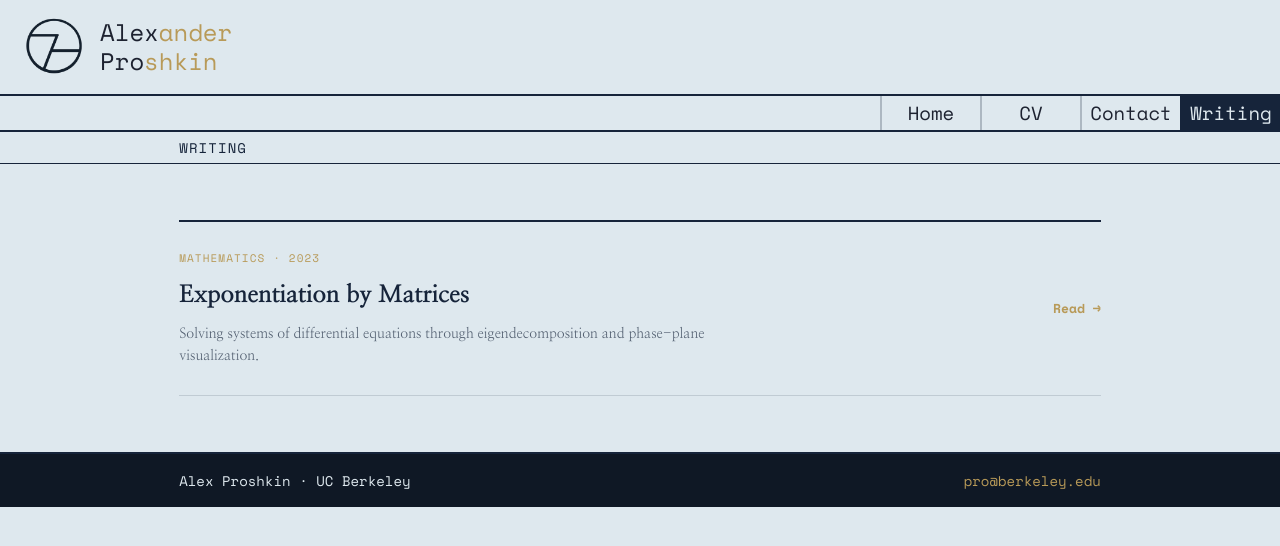
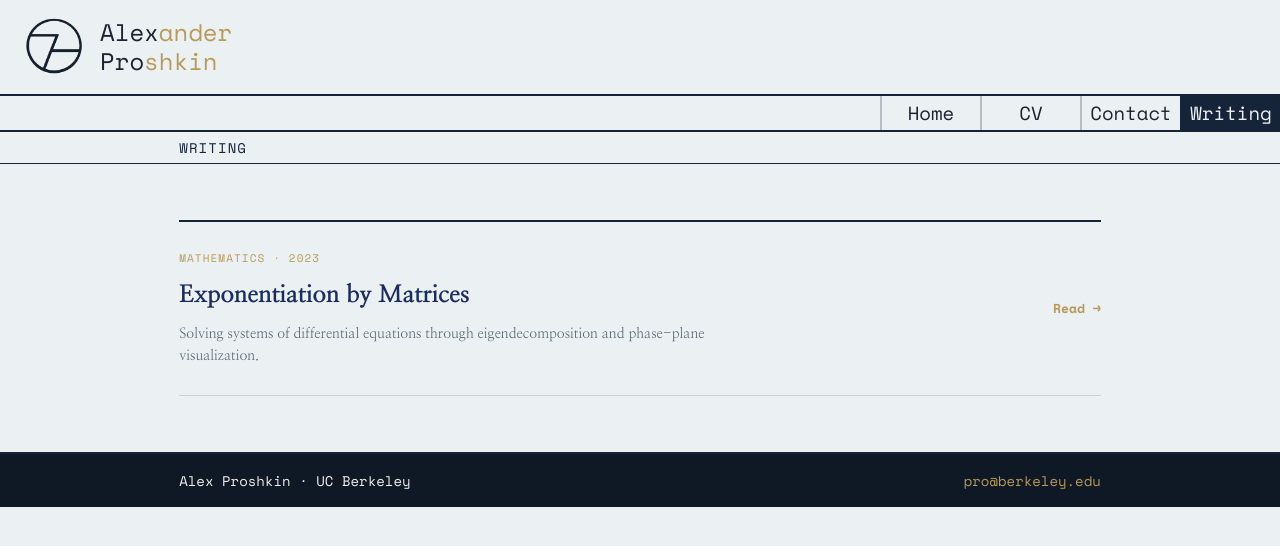
Before and after one commit to alex-prosh/alex-personal-website, a Next.js app: page /blog in a window 1280 px wide. Shown: the top 546 px of the page. Built offline with nearby package versions, Linux system fonts and the light colour scheme.

Commit message:
feat: navy titles (#1A2D5E) and lighter background (#EBF0F3)

```diff
--- a/app/blog/matrix-exponents/page.tsx
+++ b/app/blog/matrix-exponents/page.tsx
@@ -115,7 +115,7 @@ export default function MatrixExponentsPage() {
       </div>
 
       {/* The ODE */}
-      <div style={{ background: '#DEE8EE', borderTop: '1px solid rgba(22,36,58,0.12)', borderBottom: '1px solid rgba(22,36,58,0.12)', padding: '64px min(14%, 200px)' }}>
+      <div style={{ background: '#EBF0F3', borderTop: '1px solid rgba(22,36,58,0.12)', borderBottom: '1px solid rgba(22,36,58,0.12)', padding: '64px min(14%, 200px)' }}>
         <SectionLabel>The Problem</SectionLabel>
         <div style={{ display: 'grid', gridTemplateColumns: '1fr 1fr', gap: 64 }}>
           <div>
@@ -216,7 +216,7 @@ export default function MatrixExponentsPage() {
       </div>
 
       {/* Decomp steps figure */}
-      <div style={{ background: '#DEE8EE', borderTop: '1px solid rgba(22,36,58,0.12)', borderBottom: '1px solid rgba(22,36,58,0.12)', padding: '64px min(14%, 200px)' }}>
+      <div style={{ background: '#EBF0F3', borderTop: '1px solid rgba(22,36,58,0.12)', borderBottom: '1px solid rgba(22,36,58,0.12)', padding: '64px min(14%, 200px)' }}>
         <SectionLabel>Three-Step Computation</SectionLabel>
         <div style={{ marginBottom: 48 }}>
           <Fig
@@ -365,7 +365,7 @@ export default function MatrixExponentsPage() {
       </div>
 
       {/* Euler's Method */}
-      <div style={{ background: '#DEE8EE', borderTop: '1px solid rgba(22,36,58,0.12)', borderBottom: '1px solid rgba(22,36,58,0.12)', padding: '64px min(14%, 200px)' }}>
+      <div style={{ background: '#EBF0F3', borderTop: '1px solid rgba(22,36,58,0.12)', borderBottom: '1px solid rgba(22,36,58,0.12)', padding: '64px min(14%, 200px)' }}>
         <SectionLabel>{"Euler's Method"}</SectionLabel>
         <div style={{ display: 'grid', gridTemplateColumns: '1fr 1fr', gap: 64 }}>
           <div>
--- a/app/blog/page.tsx
+++ b/app/blog/page.tsx
@@ -37,7 +37,7 @@ export default function BlogPage() {
                 <div style={{ fontFamily: 'var(--font-mono)', fontSize: 11, color: 'var(--gold)', letterSpacing: '0.1em', textTransform: 'uppercase', marginBottom: 10 }}>
                   {p.tag} · {p.year}
                 </div>
-                <div style={{ fontSize: 24, fontWeight: 800, marginBottom: 10 }}>{p.title}</div>
+                <div style={{ fontSize: 24, fontWeight: 800, marginBottom: 10, color: 'var(--title)' }}>{p.title}</div>
                 <div style={{ fontSize: 14, opacity: 0.7, lineHeight: 1.6, maxWidth: 560 }}>{p.subtitle}</div>
               </div>
               <div style={{ fontFamily: 'var(--font-mono)', fontSize: 13, color: 'var(--gold)', fontWeight: 700, flexShrink: 0 }}>
--- a/app/globals.css
+++ b/app/globals.css
@@ -3,12 +3,13 @@
 @tailwind utilities;
 
 :root {
-  --bg: #DEE8EE;
+  --bg: #EBF0F3;
   --black: #1D2230;
   --crimson: #16243A;
   --crimson-dark: #0F1825;
   --crimson-mid: #2E4057;
   --gold: #B89A58;
+  --title: #1A2D5E;
   --card-1: #16243A;
   --card-2: #0F1825;
   --card-3: #2E4057;
@@ -34,6 +35,8 @@ body {
 
 a { text-decoration: none; color: inherit; }
 
+h1, h2, h3, h4, h5, h6 { color: var(--title); }
+
 /* ── Nav ── */
 nav { width: 100%; }
 
@@ -41,7 +44,7 @@ nav { width: 100%; }
   font-family: var(--font-mono), monospace;
   height: 96px;
   font-size: 24px;
-  background-color: #DEE8EE;
+  background-color: #EBF0F3;
   border-bottom: 2px solid var(--crimson);
   display: flex;
   align-items: center;
@@ -77,7 +80,7 @@ nav { width: 100%; }
 #div-lower {
   height: 36px;
   font-size: 19px;
-  background-color: #DEE8EE;
+  background-color: #EBF0F3;
   border-bottom: 2px solid var(--crimson);
   font-family: var(--font-mono), monospace;
   display: flex;
@@ -176,7 +179,7 @@ nav { width: 100%; }
   font-size: 14px;
   height: 32px;
   font-family: var(--font-mono), monospace;
-  background-color: #DEE8EE;
+  background-color: #EBF0F3;
   border-bottom: 1px solid var(--crimson);
   display: flex;
   align-items: center;
@@ -192,7 +195,7 @@ nav { width: 100%; }
 #bio-lower {
   font-size: 36px;
   width: 100%;
-  background-color: #DEE8EE;
+  background-color: #EBF0F3;
   border-bottom: 2px solid var(--crimson);
 }
 
@@ -211,7 +214,7 @@ nav { width: 100%; }
 
 /* ── Work / Cards ── */
 #work {
-  background-color: #DEE8EE;
+  background-color: #EBF0F3;
   background-image: url('/images/clouds.png');
   background-size: 100% auto;
   background-repeat: no-repeat;
@@ -225,7 +228,7 @@ nav { width: 100%; }
   margin: 0 min(14%, 200px) 0 min(14%, 200px);
   text-decoration: underline;
   text-underline-offset: 8px;
-  color: var(--crimson);
+  color: var(--title);
 }
 
 #work > h1 a {
@@ -250,7 +253,7 @@ nav { width: 100%; }
 .card .rule {
   width: 100%;
   height: 1px;
-  background-color: rgba(222, 232, 238, 0.3);
+  background-color: rgba(235, 240, 243, 0.3);
 }
 
 .card .type-container {
@@ -286,6 +289,7 @@ nav { width: 100%; }
   font-size: 28px;
   margin: 0 0 16px 0;
   font-weight: 800;
+  color: var(--bg);
 }
 
 .card .text-container {
@@ -370,7 +374,7 @@ nav { width: 100%; }
   font-size: 14px;
   height: 32px;
   font-family: var(--font-mono), monospace;
-  background-color: #DEE8EE;
+  background-color: #EBF0F3;
   border-top: 2px solid var(--crimson);
   border-bottom: 1px solid var(--crimson);
   display: flex;
@@ -387,7 +391,7 @@ nav { width: 100%; }
 #contact-lower {
   font-size: 24px;
   width: 100%;
-  background-color: #DEE8EE;
+  background-color: #EBF0F3;
   border-bottom: 2px solid var(--crimson);
   padding: 12px 0;
 }
```
Also changed, not shown: app/projects/drs-asset-tracker/page.tsx (+9 -9 lines).
